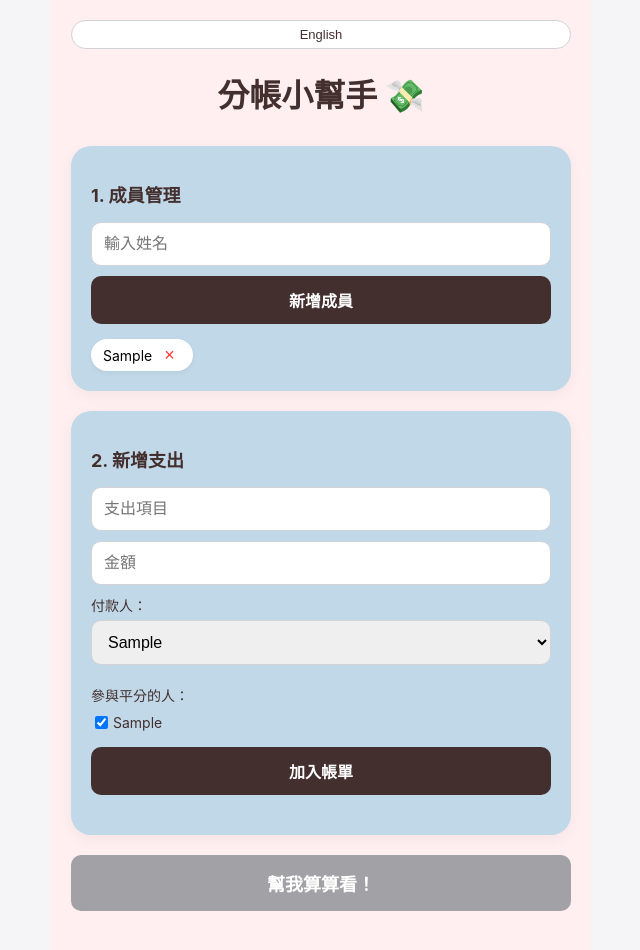
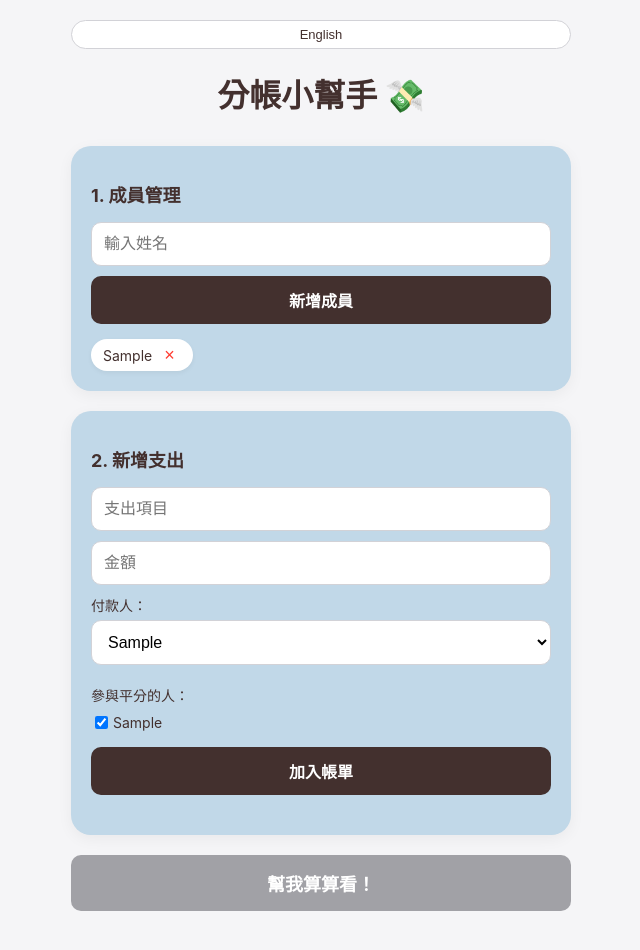
Before and after one commit to kiki090285/split-bill, a React (Vite) app in the folder client/: page / in a window 1280 px wide. Both pictures are taken after typing "Sample" into the empty fields and a click on the button "新增成員". Shown: the top 950 px of the page, without its empty margins (319-959 px from the left). Built offline with nearby package versions, Linux system fonts and the light colour scheme.

Commit message:
Update App.tsx

```diff
--- a/client/src/App.tsx
+++ b/client/src/App.tsx
@@ -48,11 +48,11 @@ const ResultRow = ({ trans, t }: any) => {
         {trans.from} ➔ {trans.to}: <span style={{ color: '#4a69b3' }}>${trans.amount.toFixed(2)}</span>
       </div>
       <div style={{ display: 'flex', gap: '10px', marginBottom: '10px' }}>
-        <select disabled={isSaved} style={{ flex: 1, padding: '10px', borderRadius: '8px', border: '1px solid #d2d2d7' }}>
+        <select disabled={isSaved} style={{ flex: 1, padding: '10px', borderRadius: '8px', border: '1px solid #d2d2d7', fontSize: '14px' }}>
           <option value="pending">⏳ {t.saveStatus === "Confirm" ? "Pending" : "未付款"}</option>
           <option value="paid">✅ {t.saveStatus === "Confirm" ? "Paid" : "已付款"}</option>
         </select>
-        <select disabled={isSaved} style={{ flex: 1, padding: '10px', borderRadius: '8px', border: '1px solid #d2d2d7' }}>
+        <select disabled={isSaved} style={{ flex: 1, padding: '10px', borderRadius: '8px', border: '1px solid #d2d2d7', fontSize: '14px' }}>
           <option value="line">🟢 LINE Pay</option>
           <option value="jkopay">🔴 街口支付</option>
           <option value="transfer">🏦 轉帳</option>
@@ -63,7 +63,7 @@ const ResultRow = ({ trans, t }: any) => {
         onClick={() => setIsSaved(!isSaved)}
         style={{
           width: '100%', padding: '10px', borderRadius: '8px', border: 'none',
-          backgroundColor: isSaved ? '#34c759' : '#43302e', color: 'white', fontWeight: 'bold'
+          backgroundColor: isSaved ? '#34c759' : '#43302e', color: 'white', fontWeight: 'bold', cursor: 'pointer'
         }}
       >
         {isSaved ? t.saved : t.saveStatus}
@@ -109,11 +109,11 @@ function App() {
   };
 
   const sectionStyle: React.CSSProperties = { background: '#c1d8e8', padding: '20px', borderRadius: '20px', boxShadow: '0 4px 15px rgba(0,0,0,0.05)', marginBottom: '20px' };
-  const inputStyle: React.CSSProperties = { width: '100%', padding: '12px', borderRadius: '10px', border: '1px solid #d2d2d7', marginBottom: '10px', boxSizing: 'border-box', fontSize: '16px' };
+  const inputStyle: React.CSSProperties = { width: '100%', padding: '12px', borderRadius: '10px', border: '1px solid #d2d2d7', marginBottom: '10px', boxSizing: 'border-box', fontSize: '16px', backgroundColor: '#fff' };
   const mainBtnStyle: React.CSSProperties = { width: '100%', padding: '12px', borderRadius: '10px', border: 'none', backgroundColor: '#43302e', color: 'white', fontWeight: 'bold', fontSize: '16px', cursor: 'pointer' };
 
   return (
-    <div style={{ minHeight: '100vh', backgroundColor: '#ffeff1', padding: '20px' }}>
+    <div style={{ minHeight: '100vh', backgroundColor: '#f5f5f7', padding: '20px' }}>
       <div style={{ maxWidth: '500px', margin: '0 auto', fontFamily: '-apple-system, sans-serif' }}>
 
         {/* 語言切換 */}
@@ -125,7 +125,6 @@ function App() {
 
         <h1 style={{ textAlign: 'center', marginBottom: '30px', color: '#43302e' }}>{t.title}</h1>
 
-        {/* 1. 成員管理 */}
         <section style={sectionStyle}>
           <h2 style={{ fontSize: '18px', marginBottom: '15px', color: '#43302e' }}>{t.manageMembers}</h2>
           <form onSubmit={handleAddPerson}>
@@ -134,7 +133,7 @@ function App() {
           </form>
           <div style={{ marginTop: '15px', display: 'flex', flexWrap: 'wrap', gap: '8px' }}>
             {people.map(p => (
-              <span key={p} style={{ background: '#fff', padding: '6px 12px', borderRadius: '20px', fontSize: '14px', display: 'flex', alignItems: 'center', boxShadow: '0 2px 5px rgba(0,0,0,0.05)' }}>
+              <span key={p} style={{ background: '#fff', padding: '6px 12px', borderRadius: '20px', fontSize: '14px', display: 'flex', alignItems: 'center', boxShadow: '0 2px 5px rgba(0,0,0,0.05)', color: '#43302e' }}>
                 {p}
                 <button onClick={() => removePerson(p)} style={{ background: 'none', border: 'none', color: '#ff3b30', marginLeft: '6px', cursor: 'pointer', fontSize: '18px', lineHeight: '1' }}>×</button>
               </span>
@@ -142,7 +141,6 @@ function App() {
           </div>
         </section>
 
-        {/* 2. 新增支出 */}
         <section style={sectionStyle}>
           <h2 style={{ fontSize: '18px', marginBottom: '15px', color: '#43302e' }}>{t.addExpense}</h2>
           <form onSubmit={(e) => {
@@ -174,10 +172,9 @@ function App() {
             <button type="submit" style={mainBtnStyle}>{t.addToBill}</button>
           </form>
 
-          {/* 已加入項目清單與刪除按鈕 */}
           <div style={{ marginTop: '20px' }}>
             {expenses.map((exp, i) => (
-              <div key={i} style={{ display: 'flex', justifyContent: 'space-between', alignItems: 'center', background: 'rgba(255,255,255,0.5)', padding: '8px 12px', borderRadius: '8px', marginBottom: '8px' }}>
+              <div key={i} style={{ display: 'flex', justifyContent: 'space-between', alignItems: 'center', background: 'rgba(255,255,255,0.6)', padding: '8px 12px', borderRadius: '8px', marginBottom: '8px' }}>
                 <span style={{ fontSize: '13px', color: '#43302e' }}>📍 {exp.description}: ${exp.amount} ({exp.paidBy})</span>
                 <button onClick={() => removeExpense(i)} style={{ background: 'none', border: 'none', color: '#ff3b30', cursor: 'pointer', fontSize: '16px' }}>🗑️</button>
               </div>
@@ -185,7 +182,6 @@ function App() {
           </div>
         </section>
 
-        {/* 計算按鈕 */}
         <button
           onClick={async () => {
             setIsLoading(true);
@@ -205,7 +201,6 @@ function App() {
           {isLoading ? t.calculating : t.calculate}
         </button>
 
-        {/* 結算結果 */}
         {results && (
           <section style={{ background: '#fff', padding: '20px', borderRadius: '20px', marginBottom: '50px', boxShadow: '0 4px 15px rgba(0,0,0,0.1)' }}>
             <h2 style={{ fontSize: '18px', marginBottom: '15px', color: '#43302e' }}>{t.settlementPlan}</h2>
```
